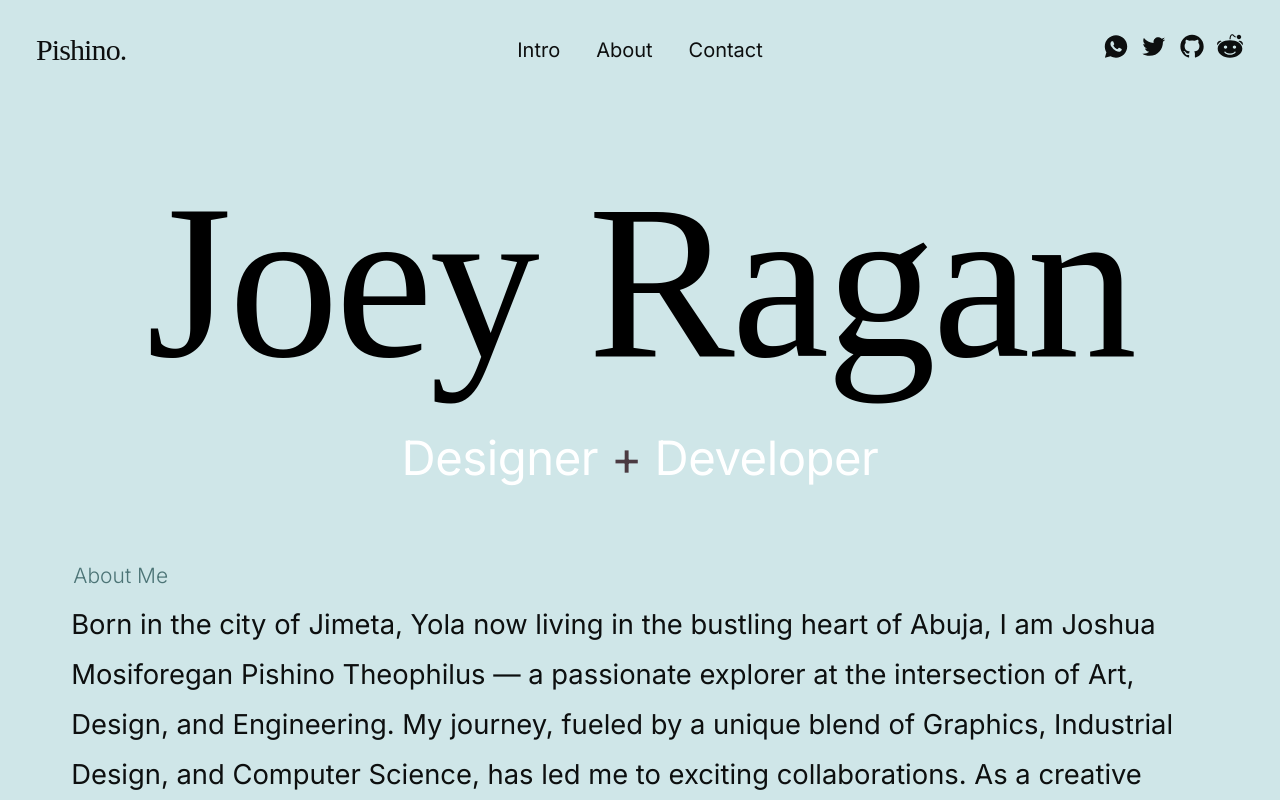
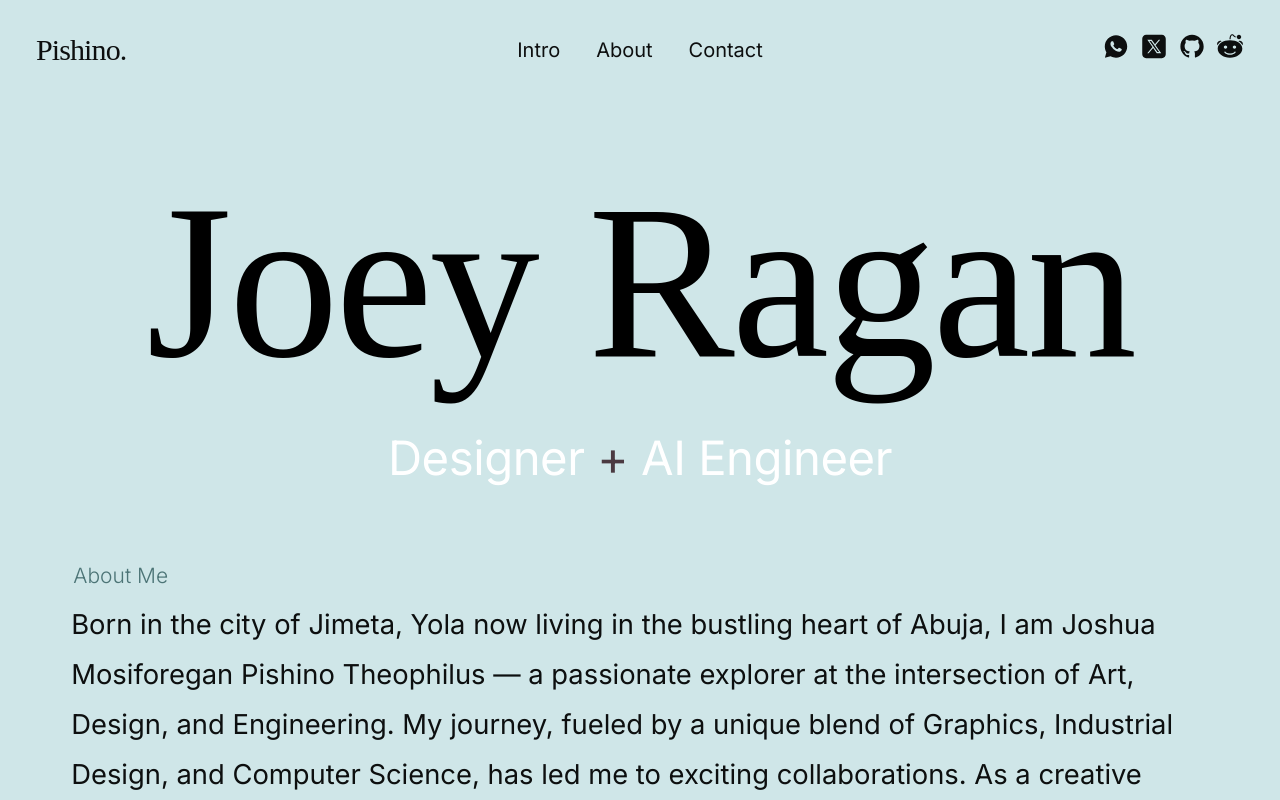
Before and after one commit to pishino/portfolio, a plain HTML site: page index.html in a window 1280 px wide. Shown: the top 800 px of the page. Drawn offline with Linux system fonts and the light colour scheme; a web font is replaced by a local one.

Commit message:
AI Engineer

```diff
--- a/index.html
+++ b/index.html
@@ -79,8 +79,10 @@
                     </li>
                     <li>
                         <a href="https://www.x.com/joeyragan">
-                            <svg xmlns="http://www.w3.org/2000/svg" width="24" height="24" viewBox="0 0 24 24" style="fill:rgba(0, 0, 0, 1);transform:;-ms-filter:"><path d="M19.633,7.997c0.013,0.175,0.013,0.349,0.013,0.523c0,5.325-4.053,11.461-11.46,11.461c-2.282,0-4.402-0.661-6.186-1.809 c0.324,0.037,0.636,0.05,0.973,0.05c1.883,0,3.616-0.636,5.001-1.721c-1.771-0.037-3.255-1.197-3.767-2.793 c0.249,0.037,0.499,0.062,0.761,0.062c0.361,0,0.724-0.05,1.061-0.137c-1.847-0.374-3.23-1.995-3.23-3.953v-0.05 c0.537,0.299,1.16,0.486,1.82,0.511C3.534,9.419,2.823,8.184,2.823,6.787c0-0.748,0.199-1.434,0.548-2.032 c1.983,2.443,4.964,4.04,8.306,4.215c-0.062-0.3-0.1-0.611-0.1-0.923c0-2.22,1.796-4.028,4.028-4.028 c1.16,0,2.207,0.486,2.943,1.272c0.91-0.175,1.782-0.512,2.556-0.973c-0.299,0.935-0.936,1.721-1.771,2.22 c0.811-0.088,1.597-0.312,2.319-0.624C21.104,6.712,20.419,7.423,19.633,7.997z"></path></svg>
-                            <span class="u-screen-reader-text">Twitter</span>
+                            <svg xmlns="http://www.w3.org/2000/svg" x="0px" y="0px" width="50" height="50" viewBox="0 0 50 50">
+                                <path d="M 11 4 C 7.134 4 4 7.134 4 11 L 4 39 C 4 42.866 7.134 46 11 46 L 39 46 C 42.866 46 46 42.866 46 39 L 46 11 C 46 7.134 42.866 4 39 4 L 11 4 z M 13.085938 13 L 21.023438 13 L 26.660156 21.009766 L 33.5 13 L 36 13 L 27.789062 22.613281 L 37.914062 37 L 29.978516 37 L 23.4375 27.707031 L 15.5 37 L 13 37 L 22.308594 26.103516 L 13.085938 13 z M 16.914062 15 L 31.021484 35 L 34.085938 35 L 19.978516 15 L 16.914062 15 z"></path>
+                                </svg>
+                            <span class="u-screen-reader-text">X</span>
                         </a>
                     </li>
                     <li>
@@ -115,7 +117,7 @@
                         <h1 class="s-intro__text-huge animate-on-load">
                             Joey Ragan
                         </h1>
-                        <h3 class="animate-on-load">Designer <span>+</span> Developer</h3>
+                        <h3 class="animate-on-load">Designer <span>+</span> AI Engineer</h3>
                     </div>
 
                     <div class="s-intro__bg"></div>
@@ -580,7 +582,7 @@
                         </h2>
                         <ul class="link-list">
                             <li><a href="https://www.linkedin.com/in/joshua-theophilus-37002623b/">Linkedin</a></li>
-                            <li><a href="https://x.com/joeyragan">Twitter</a></li>
+                            <li><a href="https://x.com/joeyragan">X</a></li>
                             <li><a href="https://github.com/pishino">Github</a></li>
                             <li><a href="https://www.reddit.com/user/joeyragan/">Reddit</a></li>
                             <li><a href="https://www.seeohseeon.tumblr.com">Tumblr</a></li>
```
